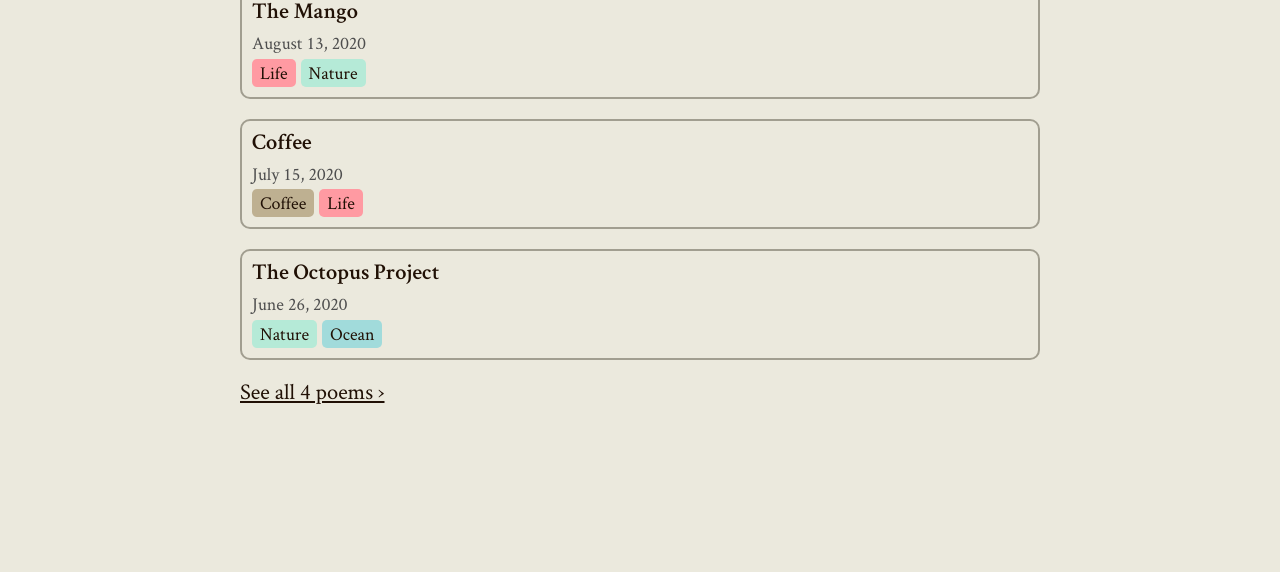
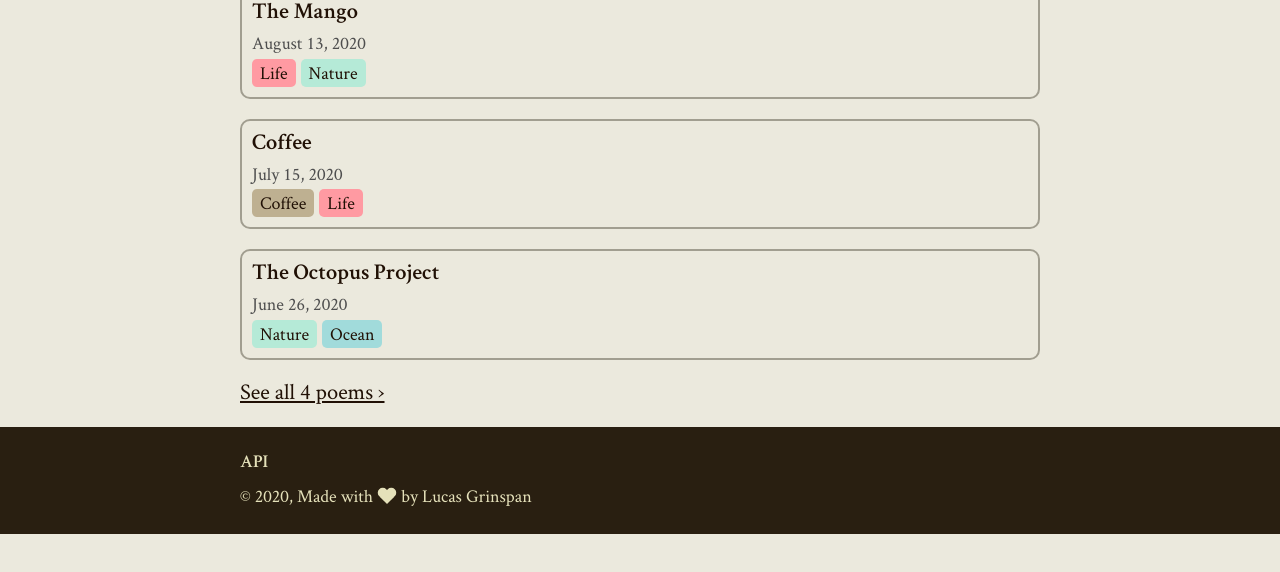
Before and after one commit to lucasgrinspan/bean-poems, a website: page public/index.html in a window 1280 px wide. Shown: the part 208-780 px from the top of the page. Drawn offline with Linux system fonts and the light colour scheme.

Commit message:
adds components and footer

```diff
--- a/config.js
+++ b/config.js
@@ -3,6 +3,7 @@ const config = {
         poemsDir: "./poems",
         outDir: "./public",
         pagesDir: "./pages",
+        componentsDir: "./components",
     },
     data: {
         name: "Bean Poems",
--- a/public/assets/styles/main.css
+++ b/public/assets/styles/main.css
@@ -5,6 +5,9 @@
     --active: #3366a1;
     --light-bg: #e0e0e0;
     --bg: #ebe9dd;
+    --dark-bg: #291f11;
+
+    --light-text: #e5e1ba;
 
     --code-bg: #fdf6e2;
 
@@ -17,7 +20,11 @@
     --syntax-2: #1d7012;
     --syntax-3: #222a9e;
 
+    --love-color: #f02121;
+
     --font-stack: "Crimson", Georgia, "Times New Roman", Times, serif;
+
+    --max-width: 800px;
 }
 
 @font-face {
@@ -44,7 +51,8 @@ html {
 body {
     font-family: var(--font-stack);
     display: flex;
-    justify-content: center;
+    flex-direction: column;
+    align-items: center;
     background-color: var(--bg);
     color: var(--text-dark);
     overflow-x: hidden;
@@ -74,6 +82,7 @@ code {
     white-space: nowrap;
     max-width: 100%;
 }
+
 code,
 .code {
     border-radius: 5px;
@@ -123,7 +132,22 @@ a.nav-link {
     font-size: 1.25rem;
     margin-bottom: 10px;
 }
-
+footer {
+    background-color: var(--dark-bg);
+    color: var(--light-text);
+    padding: 10px;
+    width: 100%;
+    display: flex;
+    justify-content: center;
+}
+footer a {
+    text-decoration: none;
+    font-weight: 600;
+    color: var(--light-text);
+}
+footer ul {
+    margin-bottom: 10px;
+}
 button {
     font-size: 1.25rem;
     font-weight: 600;
@@ -200,7 +224,7 @@ div.section {
 
 div.container {
     width: 95%;
-    max-width: 800px;
+    max-width: var(--max-width);
     padding: 15px;
 }
 
@@ -261,3 +285,34 @@ span.token-string {
 span.token-number {
     color: var(--syntax-3);
 }
+
+.heart {
+    background-color: var(--light-text);
+    display: inline-block;
+    height: 10px;
+    margin: 0 5px;
+    position: relative;
+    top: 0;
+    transform: rotate(-45deg);
+    width: 10px;
+}
+
+.heart:before,
+.heart:after {
+    content: "";
+    background-color: var(--light-text);
+    border-radius: 50%;
+    height: 10px;
+    position: absolute;
+    width: 10px;
+}
+
+.heart:before {
+    top: -6px;
+    left: 0;
+}
+
+.heart:after {
+    left: 6px;
+    top: 0;
+}
--- a/public/index.html
+++ b/public/index.html
@@ -47,11 +47,14 @@
                     See all 4 poems ›
                 </a>
             </div>
-            <footer>
-                <!-- <p>
-                    Built with <span role="img" aria-label="love">&#10084;&#65039;</span> by
-                    undefined                </p> -->
-            </footer>
         </div>
+        <footer>
+    <div class="container">
+        <ul>
+            <li><a href="api">API</a></li>
+        </ul>
+        <p>© 2020, Made with <span class="heart"></span> by Lucas Grinspan</p>
+    </div>
+</footer>
     </body>
 </html>
```
Also changed, not shown: public/api/index.html (+1 -0 lines), src/components/footer.html (added, +8 -0 lines), src/index.js (+15 -0 lines), src/pages/api.html (+0 -6 lines), src/pages/home.html (+1 -6 lines).
